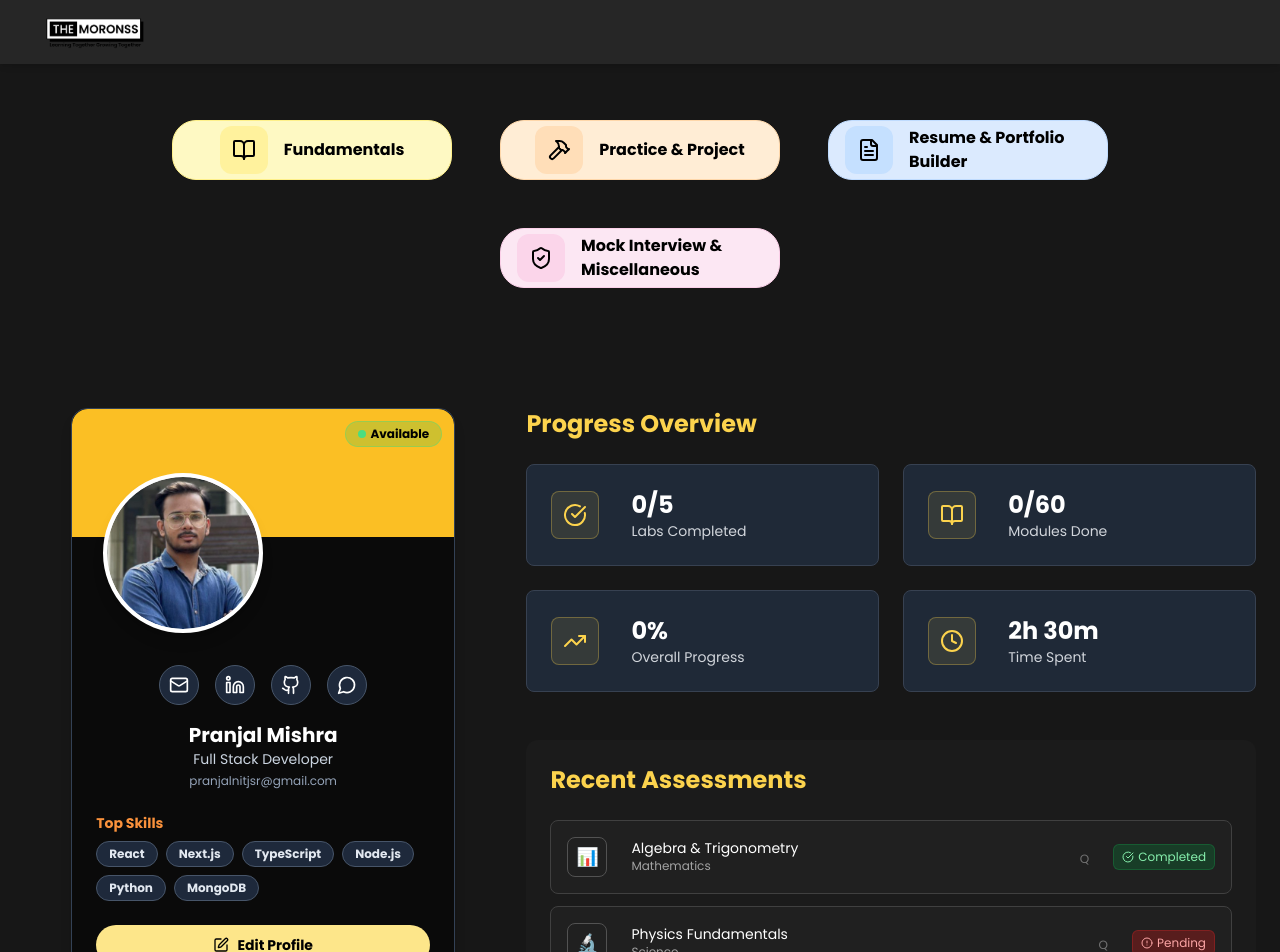
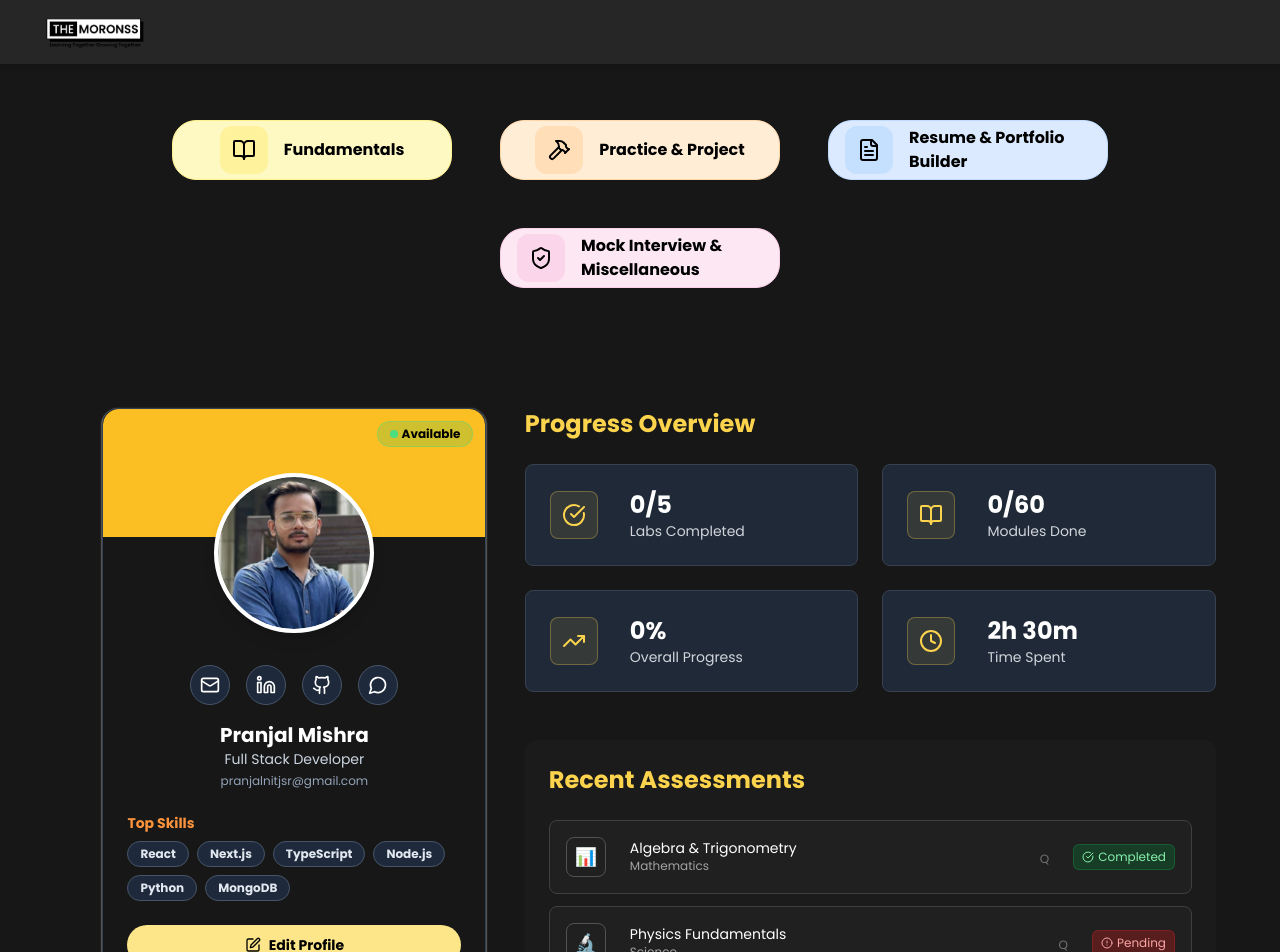
Before and after one commit to I-Pranjal/morons-frontend, a React (Vite) app: page /dashboard in a window 1280 px wide. Shown: the top 952 px of the page. Built offline with nearby package versions, Linux system fonts and the light colour scheme; no server answers.

Commit message:
dashboard updated

```diff
--- a/src/components/Dashboard/ProfileCard.jsx
+++ b/src/components/Dashboard/ProfileCard.jsx
@@ -4,13 +4,15 @@ import { Button } from "@/components/ui/button";
 import { Card, CardContent } from "@/components/ui/card";
 import { Badge } from "@/components/ui/badge";
 import { Mail, Linkedin, Github, MessageCircle, Calendar, Edit } from "lucide-react";
+import { useUser } from "../../context/userContext";
 
 export default function DashboardProfileCard() {
   const skills = ["React", "Next.js", "TypeScript", "Node.js", "Python", "MongoDB"];
+  const { user } = useUser();
 
   return (
-    <div className=" flex items-center justify-center bg-gradient-to-b from-orange-300 to-yellow-500">
-      <Card className="w-full max-w-xs sm:max-w-sm rounded-2xl overflow-hidden shadow-lg relative bg-neutral-950 border border-slate-700">
+    <div className=" flex items-center justify-center bg-gradient-to-b from-orange-300 to-yellow-500 mb-10">
+      <Card className="w-full max-w-xs sm:max-w-sm rounded-2xl overflow-hidden shadow-sm relative bg-neutral-900 shadow-amber-50 border border-slate-700">
         {/* Header Gradient + Availability Badge */}
         <div className="relative h-32 bg-amber-400 rounded-t-2xl">
           <Badge className="absolute top-3 right-3 bg-green-500/20 text-black border border-green-400/40 px-3 py-1 rounded-full text-xs">
@@ -22,10 +24,10 @@ export default function DashboardProfileCard() {
         </div>
 
         {/* Profile Image */}
-        <div className="absolute top-16 left-1/2 transform -translate-x-1/2">
+        <div className="absolute top-16 left-1/2 transform -translate-x-1/2 mx-20">
           <div className="w-40 h-40 rounded-full border-4 border-white bg-white overflow-hidden shadow-lg">
             <img
-              src="/profile-image.jpg" // Ensure the correct path to the image
+              src={user?.profilePictureURL || "./profile-image.jpg"} // Ensure the correct path to the image
               alt="Profile"
               className="w-full h-full object-cover rounded-full"
             />
@@ -48,7 +50,7 @@ export default function DashboardProfileCard() {
           </div>
 
           {/* User Info */}
-          <h1 className="text-xl font-bold">Pranjal Mishra</h1>
+          <h1 className="text-xl font-bold">{user?.name || "Pranjal Mishra" } </h1>
           <p className="text-sm text-slate-300">Full Stack Developer</p>
           <p className="text-xs text-slate-400 mt-1">pranjalnitjsr@gmail.com</p>
 
--- a/src/pages/dashboadpage.jsx
+++ b/src/pages/dashboadpage.jsx
@@ -22,9 +22,9 @@ export default function DashboardPage() {
         </section>
 
         {/* Main Grid Layout */}
-        <div className="grid grid-cols-1 lg:grid-cols-5 gap-6">
+        <div className="grid grid-cols-1 lg:grid-cols-5 gap-0 md:px-10">
           {/* Profile Section - Narrower & Taller */}
-          <section className="lg:col-span-2">
+          <section className="lg:col-span-2 ">
             <div className="h-full">
               <DashboardProfileCard />
             </div>
```
